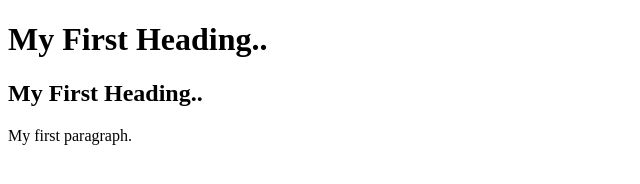
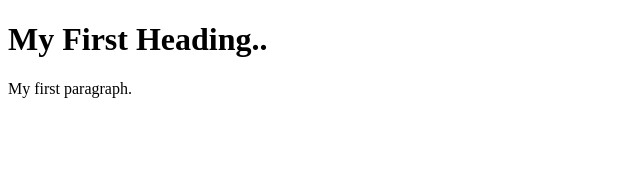
Before and after one commit to rajivgandhigithub/GitLearning, a plain HTML site: page index.html in a window 1280 px wide. Shown: the whole page, without its empty margins (0-640 px from the left). Drawn offline with Linux system fonts and the light colour scheme.

Commit message:
Revert "New Future added2"
This reverts commit f3aa6db6fd8422aedab3494016ceb5b3b93bef41.

```diff
--- a/index.html
+++ b/index.html
@@ -3,7 +3,6 @@
 <body>
 
 <h1>My First Heading..</h1>
-<h2>My First Heading..</h2>
 <p>My first paragraph.</p>
 
 </body>
```
